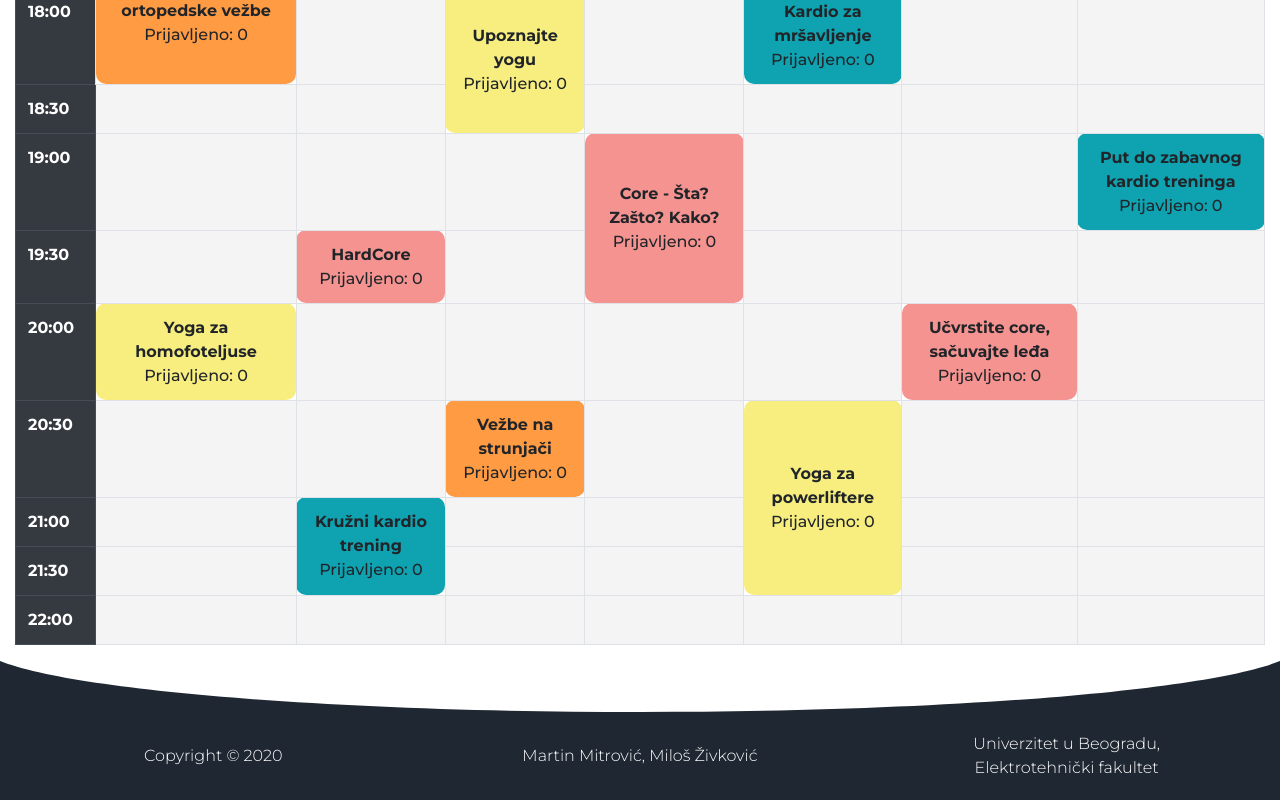
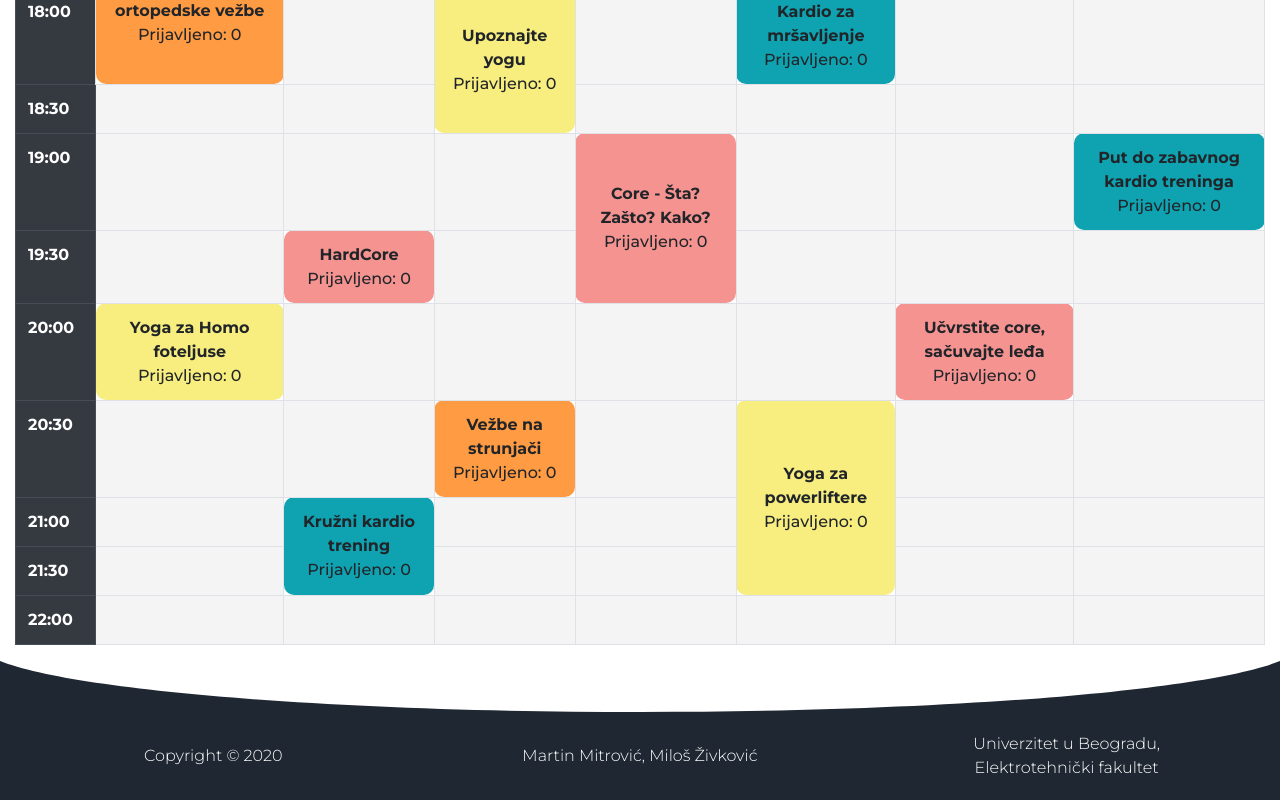
Before and after one commit to zivkovicmilos/fitnessApp, a React (Create React App) app in the folder client/: page /zakazivanje in a window 1280 px wide. Shown: the part 1239-2039 px from the top of the page. Built offline with nearby package versions, Linux system fonts and the light colour scheme; no server answers; what @react-pdf/renderer would draw is missing.

Commit message:
Fixed a name typo

```diff
--- a/client/src/components/layout/Zakazivanje/Table.js
+++ b/client/src/components/layout/Zakazivanje/Table.js
@@ -440,14 +440,14 @@ const Table = () => {
 
 									let newDate = getNewDate(myDay);
 									setReserveInfo({
-										title: "Yoga za homofoteljuse",
+										title: "Yoga za Homo foteljuse",
 										date: stringifyDate(newDate),
 										day: newDate.getDay(),
 										time: "20:00 - 20:30"
 									});
 								}}
 							>
-								<span className="workoutTableName">Yoga za homofoteljuse</span>{" "}
+								<span className="workoutTableName">Yoga za Homo foteljuse</span>{" "}
 								<br />
 								{participantData.yoga2}
 							</td>
--- a/client/src/dict.js
+++ b/client/src/dict.js
@@ -416,7 +416,7 @@ const sr = {
 			4: "Core - Šta? Zašto? Kako?",
 			5: "Put do zabavnog kardio treninga",
 			6: "HardCore",
-			7: "Yoga za homofoteljuse",
+			7: "Yoga za Homo foteljuse",
 			8: "Učvrstite core, sačuvajte leđa",
 			9: "Vežbe na strunjači",
 			10: "Yoga za powerliftere",
```
